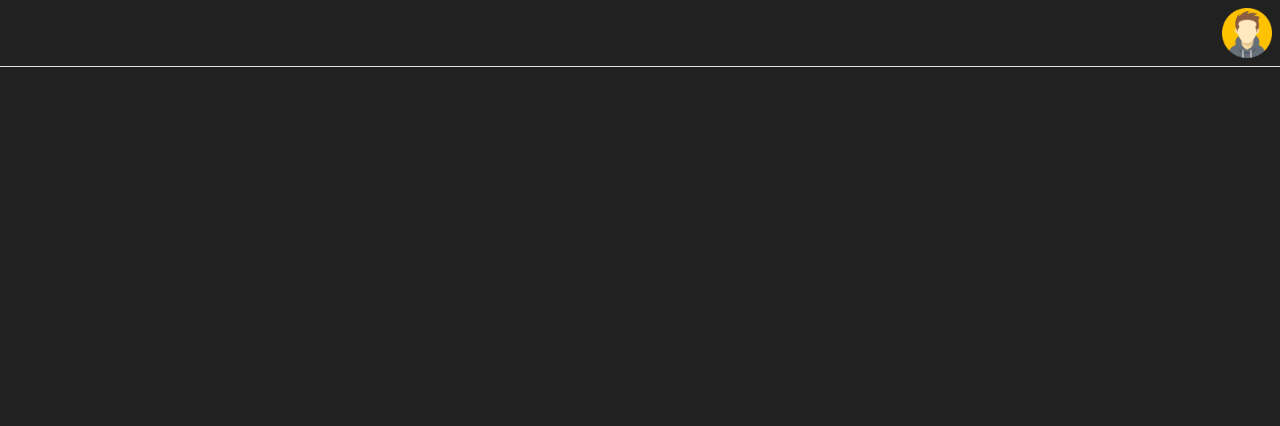
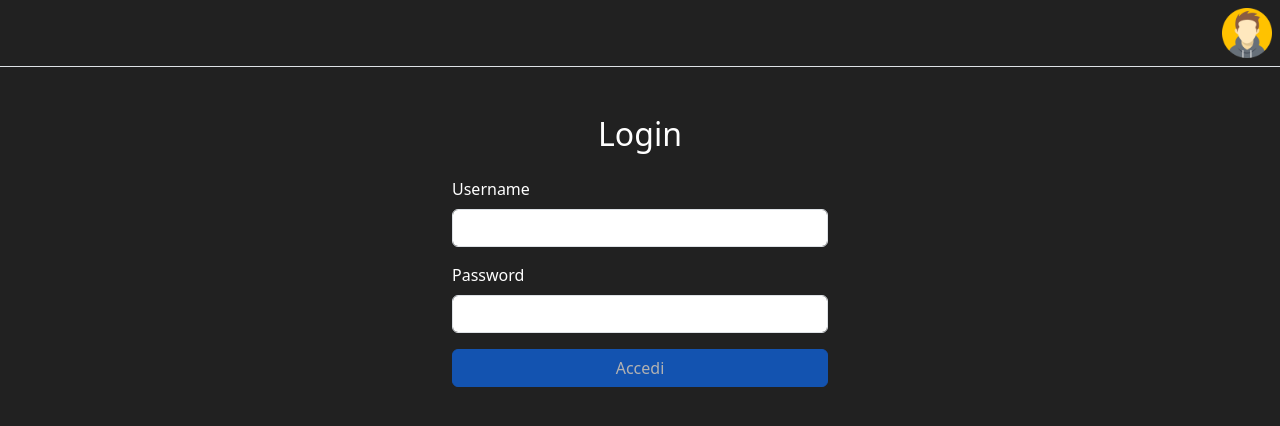
Before and after one commit to aparzi/user-management, an Angular app: page /login in a window 1280 px wide. Before the commit this address led to /. Shown: the top 426 px of the page. Built offline with nearby package versions, Linux system fonts and the light colour scheme.

Commit message:
login page

```diff
--- a/db.json
+++ b/db.json
@@ -576,5 +576,25 @@
         "country": "Germany"
       }
     }
+  ],
+  "operators": [
+    {
+      "id": "201",
+      "username": "admin1",
+      "password": "admin@1",
+      "role": "admin"
+    },
+    {
+      "id": "307",
+      "username": "moderator2",
+      "password": "moderator@2",
+      "role": "moderator"
+    },
+    {
+      "id": "403",
+      "username": "user3",
+      "password": "user@3",
+      "role": "user"
+    }
   ]
 }
--- a/src/app/app.routes.ts
+++ b/src/app/app.routes.ts
@@ -1,10 +1,18 @@
-import { Routes } from '@angular/router';
-import {UserListComponent} from './pages/users/components/user-list/user-list.component';
-import {UserManagementComponent} from './pages/users/components/user-management/user-management.component';
+import {Routes} from '@angular/router';
+import {authGuard} from './core/guards/auth.guard';
 
 export const routes: Routes = [
-  { path: '', component: UserListComponent },
-  { path: 'users', component: UserListComponent },
-  { path: 'user/:mode', component: UserManagementComponent }, // creazione
-  { path: 'user/:mode/:id', component: UserManagementComponent }, // modifica
+  {
+    path: 'login',
+    loadComponent: () => import('./pages/auth/component/login/login.component').then(c => c.LoginComponent)
+  },
+  {
+    path: '',
+    loadChildren: () => import('./pages/pages.routes').then(r => r.routes),
+    canActivate: [authGuard]
+  },
+  {
+    path: '**',
+    redirectTo: ''
+  }
 ];
--- /dev/null
+++ b/src/app/core/guards/auth.guard.ts
@@ -0,0 +1,16 @@
+// auth.guard.ts
+import {inject} from '@angular/core';
+import {CanActivateFn, Router} from '@angular/router';
+import {AuthService} from '../../pages/auth/services/auth.service';
+
+export const authGuard: CanActivateFn = () => {
+  const auth = inject(AuthService);
+  const router = inject(Router);
+
+  if (!auth.isAuthenticated()) {
+    router.navigate(['/login']);
+    return false;
+  }
+
+  return true;
+};
--- /dev/null
+++ b/src/app/pages/auth/component/login/login.component.ts
@@ -0,0 +1,91 @@
+import {Component, inject} from '@angular/core';
+import {FormBuilder, ReactiveFormsModule, Validators} from '@angular/forms';
+import {UserService} from '../../../users/services/users.service';
+import {AuthService} from '../../services/auth.service';
+import {catchError, EMPTY, tap} from 'rxjs';
+import {ToastService} from '../../../../core/shared/toast/toast.service';
+import {Router} from '@angular/router';
+
+@Component({
+  selector: 'app-login',
+  imports: [
+    ReactiveFormsModule
+  ],
+  template: `
+    <div class="container mt-5" style="max-width: 400px;">
+      <h2 class="mb-4 text-center">Login</h2>
+      <form [formGroup]="loginForm" (ngSubmit)="login()">
+        <!-- Username -->
+        <div class="mb-3">
+          <label for="username" class="form-label">Username</label>
+          <input
+            type="text"
+            id="username"
+            class="form-control"
+            formControlName="username"
+            [class.is-invalid]="submitted && loginForm.get('username')?.invalid"
+          />
+          <div class="invalid-feedback">
+            Username obbligatorio.
+          </div>
+        </div>
+
+        <!-- Password -->
+        <div class="mb-3">
+          <label for="password" class="form-label">Password</label>
+          <input
+            type="password"
+            id="password"
+            class="form-control"
+            formControlName="password"
+            [class.is-invalid]="submitted && loginForm.get('password')?.invalid"
+          />
+          <div class="invalid-feedback">
+            Password obbligatoria.
+          </div>
+        </div>
+
+        <!-- Submit -->
+        <button [disabled]="loginForm.invalid" type="submit" class="btn btn-primary w-100">Accedi</button>
+      </form>
+    </div>
+  `
+})
+export class LoginComponent {
+
+  submitted = false;
+
+  private fb = inject(FormBuilder);
+  public loginForm = this.fb.group({
+    username: ['', Validators.required],
+    password: ['', Validators.required]
+  });
+
+  private router: Router = inject(Router);
+  private toastService = inject(ToastService);
+  private authService: AuthService = inject(AuthService);
+
+  login() {
+    this.submitted = true;
+
+    if (this.loginForm.invalid) return;
+
+    const credentials = this.loginForm.value;
+
+    this.authService.login(credentials.username!, credentials.password!).pipe(
+      tap((user) => {
+        if (user) {
+          this.toastService.show({type: 'success', title: 'Successo', message: 'Login effettuato!'});
+          this.router.navigate(['/users']);
+        } else {
+          this.toastService.show({type: 'info', title: 'Attenzione', message: 'Credenziali non valide!'});
+        }
+      }),
+      catchError((error) => {
+        console.log('Error login user => ', error);
+        this.toastService.show({type: 'danger', title: 'Errore', message: 'Si è verificato un problema!'});
+        return EMPTY;
+      })
+    ).subscribe();
+  }
+}
--- /dev/null
+++ b/src/app/pages/auth/services/auth.service.ts
@@ -0,0 +1,38 @@
+import {computed, Injectable, signal} from '@angular/core';
+import {User} from '../../users/models/User';
+import {map, Observable} from 'rxjs';
+import {HttpClient} from '@angular/common/http';
+
+@Injectable({
+  providedIn: 'root'
+})
+export class AuthService {
+
+  private apiUrl = 'http://localhost:50000/operators';
+
+  private _currentUser = signal<User | null>(null);
+  readonly isAuthenticated = computed(() => this._currentUser() !== null);
+
+  constructor(private http: HttpClient) {
+  }
+
+  login(username: string, password: string): Observable<User | null> {
+    return this.http
+      .get<User[]>(`${this.apiUrl}?username=${username}&password=${password}`)
+      .pipe(
+        map(users => {
+          if (users.length) {
+            this._currentUser.set(users[0]);
+            return users[0];
+          } else {
+            return null;
+          }
+        })
+      );
+  }
+
+  logout() {
+    this._currentUser.set(null);
+  }
+
+}
```
Also changed, not shown: src/app/pages/pages.routes.ts (added, +10 -0 lines).
